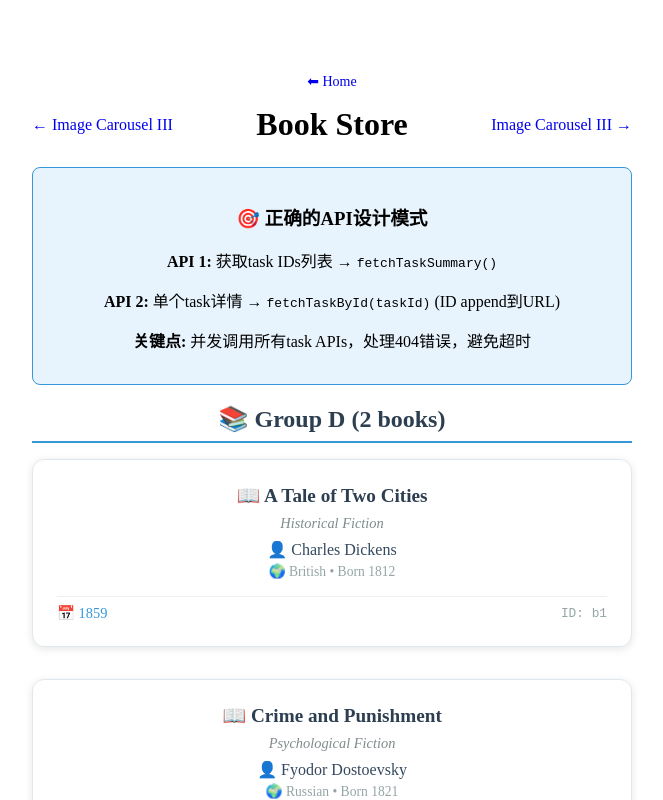
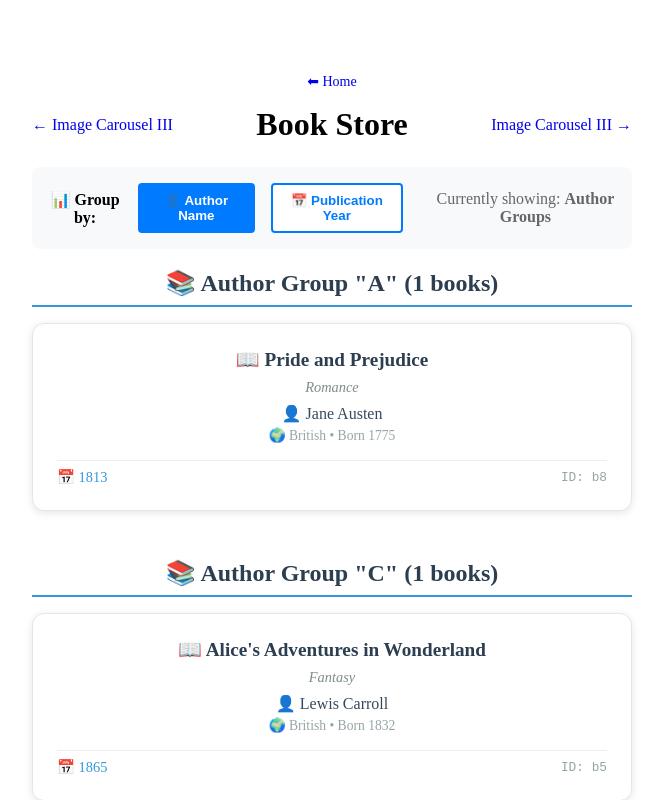
Before and after one commit to longgangsima/practice-project-list, a React (Vite) app: page /book-store in a window 1280 px wide. Shown: the top 800 px of the page, without its empty margins (308-971 px from the left). Built offline with nearby package versions, Linux system fonts and the light colour scheme.

Commit message:
update the level 4

```diff
--- a/src/pages/BookStore/api/simpleApi.ts
+++ b/src/pages/BookStore/api/simpleApi.ts
@@ -149,14 +149,14 @@ export const fetchBooksWithAuthors = async () => {
     return {
       success: true,
       data: booksWithAuthors,
-      grouped,
+      //   validBooks,
       summary: {
         totalBooksFound: books.length,
         totalAuthorsFound: successfulAuthors.length,
         validBooksAfterFilter: booksWithAuthors.length,
         filteredOutBooks: books.length - booksWithAuthors.length,
         failedAuthorIds,
-        groups: Object.keys(grouped).length,
+        // groups: Object.keys(validBooks).length,
       },
     };
   } catch (error) {
--- a/src/pages/BookStore/index.tsx
+++ b/src/pages/BookStore/index.tsx
@@ -23,14 +23,51 @@ type BookWithAuthor = BookType & {
   genre: string;
 };
 
+// 🔄 Grouping Functions
+const groupBooksByAuthorLastName = (bookList: BookWithAuthor[]) => {
+  return bookList.reduce((acc: Record<string, BookWithAuthor[]>, book) => {
+    const nameParts = book.author.name.split(' ');
+    const lastName = nameParts[nameParts.length - 1]; // Get last part of name
+    const firstLetter = lastName.charAt(0).toUpperCase();
+
+    if (!acc[firstLetter]) {
+      acc[firstLetter] = [];
+    }
+    acc[firstLetter].push(book);
+    return acc;
+  }, {});
+};
+
+const groupBooksByYear = (bookList: BookWithAuthor[]) => {
+  return bookList.reduce((acc: Record<string, BookWithAuthor[]>, book) => {
+    // Group by decade for better visualization
+    const decade = Math.floor(book.year / 10) * 10;
+    const yearRange = `${decade}s`;
+
+    if (!acc[yearRange]) {
+      acc[yearRange] = [];
+    }
+    acc[yearRange].push(book);
+    return acc;
+  }, {});
+};
 export default function BookStore() {
-  const [booksList, setBookList] = useState<Record<string, BookWithAuthor[]>>({});
+  const [rawBooksData, setRawBooksData] = useState<BookWithAuthor[]>([]);
+  const [displayList, setDisplayList] = useState<Record<string, BookWithAuthor[]>>({});
   const [loading, setLoading] = useState(true);
   const [error, setError] = useState<string | null>(null);
+  const [isGroupByAuthor, setIsGroupByAuthor] = useState<boolean>(true);
 
   useEffect(() => {
     loadBooksData();
   }, []);
+
+  // 🔄 When data or grouping method changes, update display list
+  useEffect(() => {
+    if (rawBooksData.length > 0) {
+      updateDisplayList();
+    }
+  }, [rawBooksData, isGroupByAuthor]);
 
   const loadBooksData = async () => {
     try {
@@ -41,58 +78,46 @@ export default function BookStore() {
 
       // 使用简化的API获取完整数据
       const result = await fetchBooksWithAuthors();
-
-      setBookList(result.grouped);
-
-      console.log('✅ Books data loaded successfully:', {
-        totalGroups: Object.keys(result.grouped).length,
-        totalBooks: result.data.length,
-      });
+      setRawBooksData(result.data);
     } catch (err) {
-      console.error('❌ Error loading books data:', err);
       setError(err instanceof Error ? err.message : 'Failed to load books data');
     } finally {
       setLoading(false);
     }
   };
 
-  // 🏗️ 处理复杂嵌套结构的添加书籍逻辑
+  const updateDisplayList = () => {
+    let grouped: Record<string, BookWithAuthor[]>;
+
+    if (isGroupByAuthor) {
+      grouped = groupBooksByAuthorLastName(rawBooksData);
+    } else {
+      grouped = groupBooksByYear(rawBooksData);
+    }
+
+    // Sort groups by key and sort books within each group
+    const sortedGrouped: Record<string, BookWithAuthor[]> = {};
+    Object.keys(grouped)
+      .sort()
+      .forEach(key => {
+        sortedGrouped[key] = grouped[key].sort((a, b) => a.title.localeCompare(b.title));
+      });
+
+    setDisplayList(sortedGrouped);
+  };
+
+  // 🏗️ 处理添加书籍逻辑 - 直接添加到原始数据，让useEffect处理重新分组
   const handleAddBook = (book: BookType) => {
     console.log('Adding book:', book);
-    const firstLetter = book.title.charAt(0).toUpperCase();
 
-    setBookList(prevBookList => {
-      // ✅ 当前使用的是最佳方案：手动深拷贝 (Manual Deep Copy)
-      // 📊 性能对比:
-      // 1. 手动深拷贝 (当前方案): ~5-10ms ⚡ 最快
-      // 2. 辅助函数: ~15-25ms
-      // 3. Immer库: ~20-30ms
-      // 4. JSON.parse/stringify: ~50-100ms 最慢
-      //
-      // 🎯 为什么选择手动深拷贝？
-      // - 我们只有2层嵌套: booksList[letter][books]
-      // - 性能最优，代码可读性也很好
-      // - 对于4+层嵌套才考虑Immer或辅助函数
-
-      // 1. 为整个对象创建新引用
-      const newBookList = { ...prevBookList };
-
-      // 2. 确保字母组存在
-      if (!newBookList[firstLetter]) {
-        newBookList[firstLetter] = [];
+    // 检查书籍是否已存在
+    const existingBook = rawBooksData.find(b => b.title === book.title);
+    if (existingBook) {
+      alert(`The book "${book.title}" already exists!`);
+      return;
     }
 
-      // 3. 为数组也创建新的引用（重要！避免mutation）
-      const letterGroup = [...newBookList[firstLetter]];
-
-      // 4. 检查书籍是否已存在
-      const existingBook = letterGroup.find(b => b.title === book.title);
-      if (existingBook) {
-        alert(`The book "${book.title}" already exists in group ${firstLetter}`);
-        return prevBookList; // 返回原状态，不更新
-      }
-
-      // 5. 创建新的书籍对象
+    // 创建新的书籍对象
     const newBook: BookWithAuthor = {
       ...book,
       id: `manual_${Date.now()}`, // 生成唯一ID
@@ -105,48 +130,89 @@ export default function BookStore() {
       },
     };
 
-      // 6. 添加到数组
-      letterGroup.push(newBook);
+    // 添加到原始数据中，useEffect会自动重新分组
+    setRawBooksData(prevData => [...prevData, newBook]);
 
-      // 7. 排序（按标题）
-      letterGroup.sort((a, b) => a.title.localeCompare(b.title));
+    console.log(`✅ Book "${book.title}" added successfully`);
+    alert(`The book "${book.title}" has been successfully added!`);
+  };
+  const handleToggle = () => {
+    setIsGroupByAuthor(prev => !prev);
+    console.log(`🔄 Switching to group by ${!isGroupByAuthor ? 'Author' : 'Year'}`);
+  };
 
-      // 8. 更新状态
-      newBookList[firstLetter] = letterGroup;
+  if (loading) {
+    return (
+      <ProjectLayout currentPath="/book-store">
+        <div style={{ textAlign: 'center', padding: '2rem' }}>
+          <div style={{ fontSize: '2rem' }}>📚</div>
+          <p>Loading books...</p>
+        </div>
+      </ProjectLayout>
+    );
+  }
 
-      console.log(`✅ Book "${book.title}" added to group ${firstLetter}`);
-      alert(`The book "${book.title}" has been successfully added to group ${firstLetter}!`);
-
-      return newBookList;
-    });
-  };
+  if (error) {
+    return (
+      <ProjectLayout currentPath="/book-store">
+        <div style={{ textAlign: 'center', padding: '2rem', color: 'red' }}>
+          <p>Error: {error}</p>
+          <button onClick={loadBooksData}>Retry</button>
+        </div>
+      </ProjectLayout>
+    );
+  }
 
   return (
     <ProjectLayout currentPath="/book-store">
-      {/* 正确的API设计说明 */}
+      {/* 🔄 Toggle Controls */}
       <div
         style={{
           margin: '1rem 0',
           padding: '1rem',
-          backgroundColor: '#e8f4fd',
+          backgroundColor: '#f8f9fa',
           borderRadius: '8px',
-          border: '1px solid #3498db',
+          display: 'flex',
+          alignItems: 'center',
+          gap: '1rem',
         }}
       >
-        <h3>🎯 正确的API设计模式</h3>
-        <p>
-          <strong>API 1:</strong> 获取task IDs列表 → <code>fetchTaskSummary()</code>
-        </p>
-        <p>
-          <strong>API 2:</strong> 单个task详情 → <code>fetchTaskById(taskId)</code> (ID append到URL)
-        </p>
-        <p>
-          <strong>关键点:</strong> 并发调用所有task APIs，处理404错误，避免超时
-        </p>
+        <span style={{ fontWeight: 'bold' }}>📊 Group by:</span>
+        <button
+          onClick={handleToggle}
+          style={{
+            padding: '0.5rem 1rem',
+            borderRadius: '4px',
+            border: '2px solid #007bff',
+            backgroundColor: isGroupByAuthor ? '#007bff' : '#fff',
+            color: isGroupByAuthor ? '#fff' : '#007bff',
+            cursor: 'pointer',
+            fontWeight: 'bold',
+          }}
+        >
+          👤 Author Name
+        </button>
+        <button
+          onClick={handleToggle}
+          style={{
+            padding: '0.5rem 1rem',
+            borderRadius: '4px',
+            border: '2px solid #007bff',
+            backgroundColor: !isGroupByAuthor ? '#007bff' : '#fff',
+            color: !isGroupByAuthor ? '#fff' : '#007bff',
+            cursor: 'pointer',
+            fontWeight: 'bold',
+          }}
+        >
+          📅 Publication Year
+        </button>
+        <span style={{ color: '#666', marginLeft: '1rem' }}>
+          Currently showing: <strong>{isGroupByAuthor ? 'Author Groups' : 'Year Groups'}</strong>
+        </span>
       </div>
 
       {/* Books Display */}
-      {Object.entries(booksList).map(([key, value]) => {
+      {Object.entries(displayList).map(([key, books]) => {
         return (
           <div key={key} style={{ marginBottom: '2rem' }}>
             <h2
@@ -158,7 +224,7 @@ export default function BookStore() {
                 paddingBottom: '0.5rem',
               }}
             >
-              📚 Group {key} ({value.length} books)
+              📚 {isGroupByAuthor ? `Author Group "${key}"` : `${key} Books`} ({books.length} books)
             </h2>
             <div
               style={{
@@ -167,7 +233,7 @@ export default function BookStore() {
                 gridTemplateColumns: 'repeat(auto-fill, minmax(300px, 1fr))',
               }}
             >
-              {value.map(book => (
+              {books.map(book => (
                 <BookCard key={book.id} book={book} />
               ))}
             </div>
@@ -175,7 +241,11 @@ export default function BookStore() {
         );
       })}
 
-      <BookForm onAdd={() => console.log('no need for level 3:')} />
+      {/* Add Book Form */}
+      <div style={{ marginTop: '2rem', padding: '1rem', backgroundColor: '#f8f9fa', borderRadius: '8px' }}>
+        <h3>📝 Add New Book</h3>
+        <BookForm onAdd={handleAddBook} />
+      </div>
 
       {/* Add loading styles */}
       <style>{`
```
Lines whose indentation alone changed are shown as unchanged.
